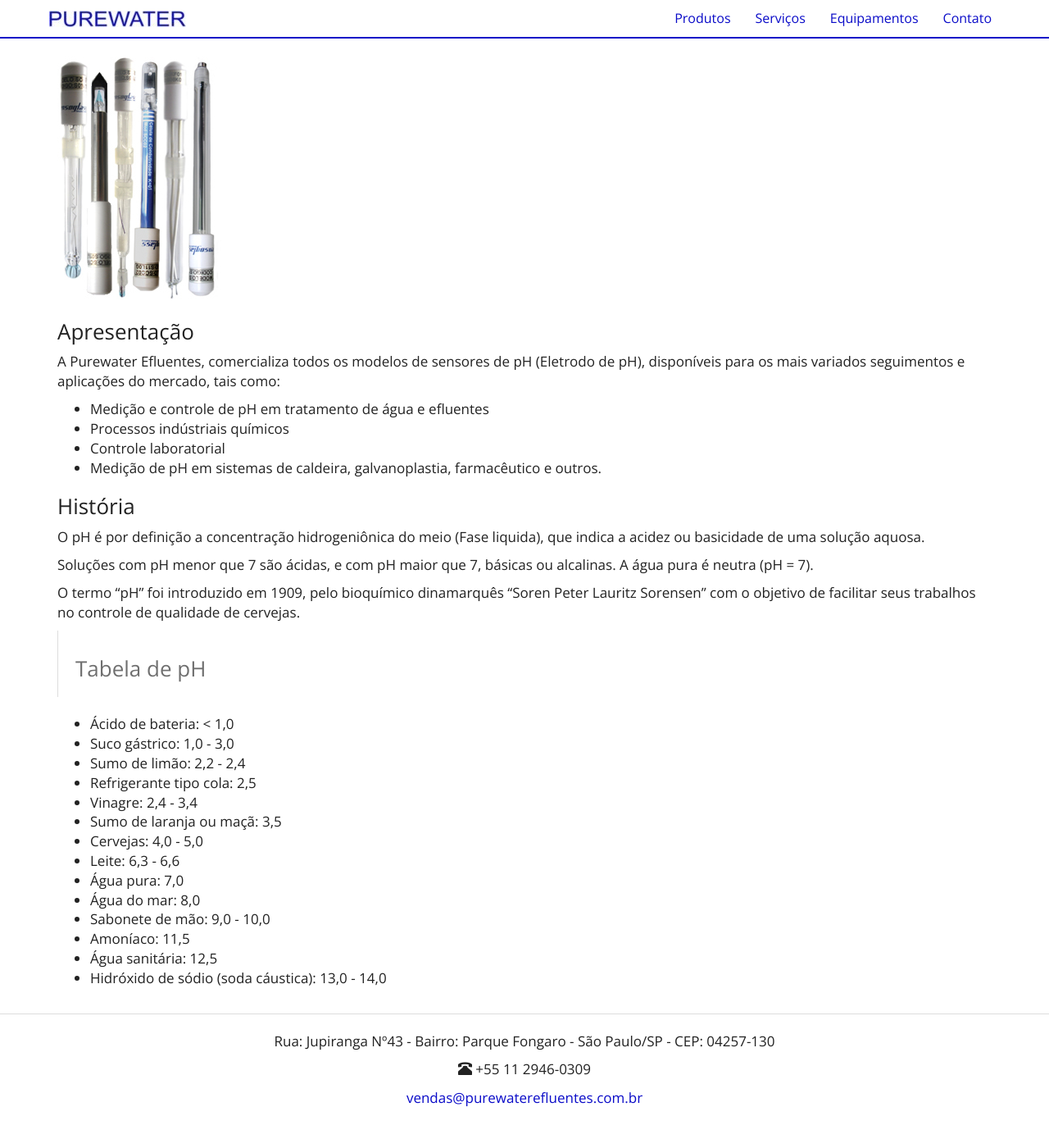
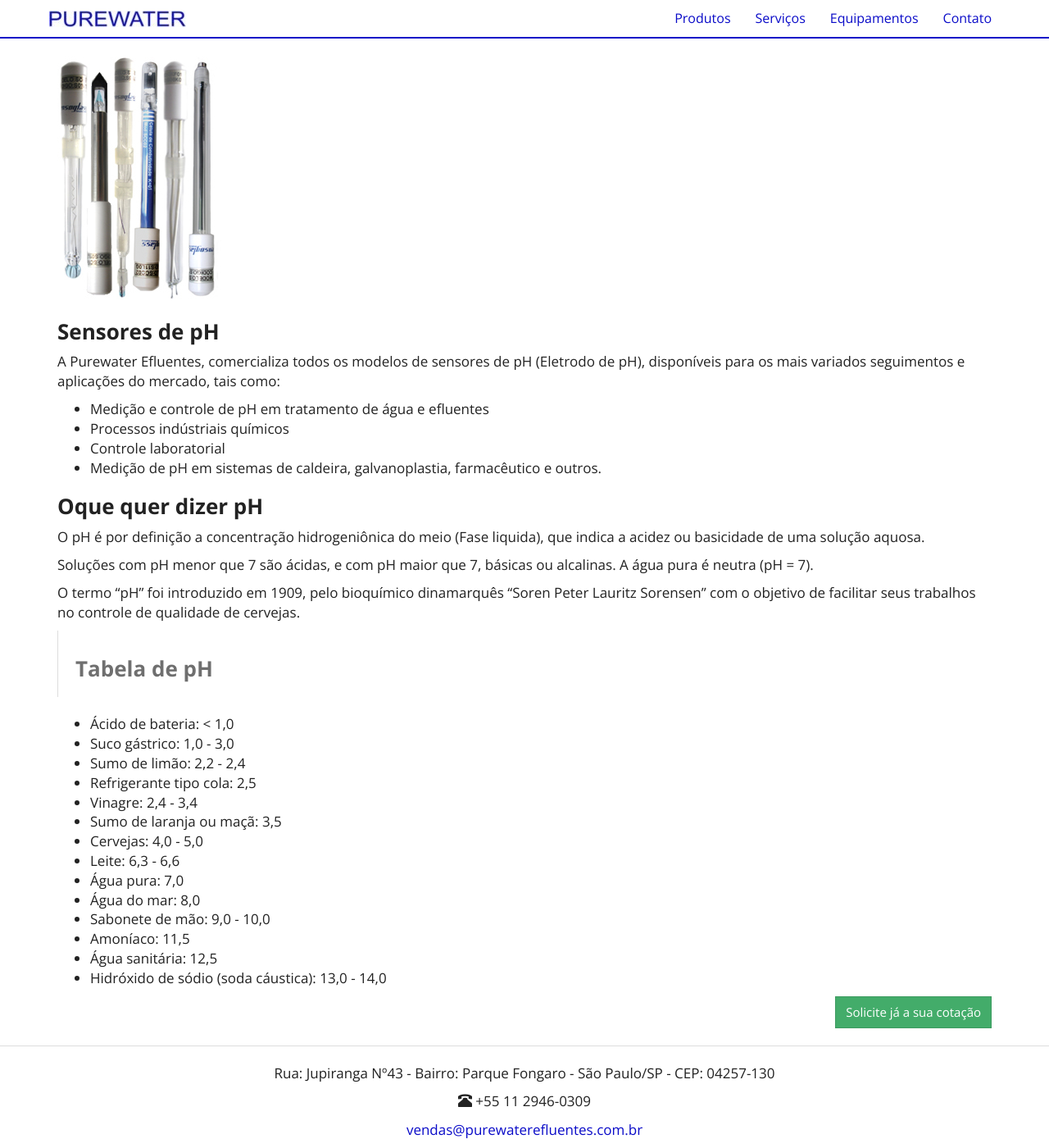
Before and after one commit to purewaterefluentes/purewaterefluentes.github.io, a Jekyll site: the page built from equipamentos/eletrodo-de-ph.md, in a window 1280 px wide and 1400 px high, scrolled down 262 px. Shown: the whole window at 82% size. Built offline with Jekyll 4.4.1, drawn with Linux system fonts in a browser that asks for light colours; nearby versions of some CDN libraries; library files that are not in the unit come from our copies; before the commit the page ends 1623 px from its top, so only the background shows below that.

Commit message:
Update eletrodo-de-ph.md

```diff
--- a/equipamentos/eletrodo-de-ph.md
+++ b/equipamentos/eletrodo-de-ph.md
@@ -1,12 +1,13 @@
 ---
-layout: default
+layout: contato
+pageTitle: ELETRODO DE PH | SENSOR DE PH | PUREWATER EFLUENTES
 title: Sensor de pH
 subtitle:
 ---
 
 <img class="img-responsive center" style="max-width: 70%;" src="../../website/images/Eletrodo de ph purewater.jpg" alt="Sensor de pH">
 
-### Apresentação
+### **Sensores de pH**
 
 A Purewater Efluentes, comercializa todos os modelos de sensores de pH (Eletrodo de pH), disponíveis para os mais variados seguimentos e aplicações do mercado, tais como:
 
@@ -15,7 +16,7 @@
 - Controle laboratorial
 - Medição de pH em sistemas de caldeira, galvanoplastia, farmacêutico e outros.
 
-### História
+### **Oque quer dizer pH**
 
 O pH é por definição a concentração hidrogeniônica do meio (Fase liquida), que indica a acidez ou basicidade de uma solução aquosa.
 
@@ -24,7 +25,7 @@
 O termo "pH" foi introduzido em 1909, pelo bioquímico dinamarquês "Soren Peter Lauritz Sorensen" com o objetivo de facilitar seus trabalhos no controle de qualidade de cervejas.
 
 >
-### Tabela de pH
+### **Tabela de pH**
 
 * Ácido de bateria: < 1,0
 * Suco gástrico: 1,0 - 3,0
```
